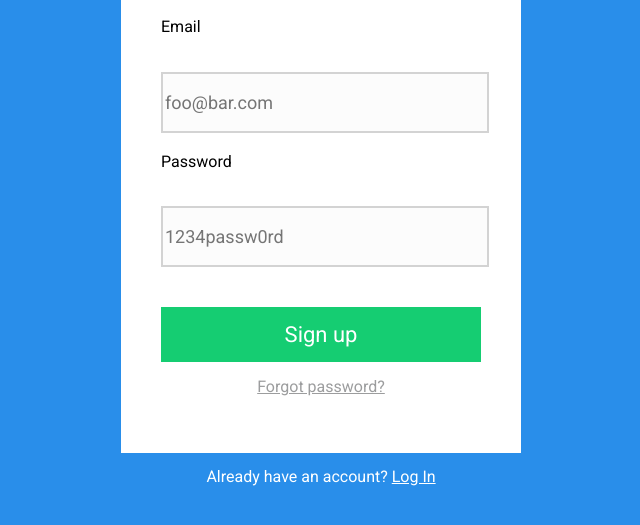
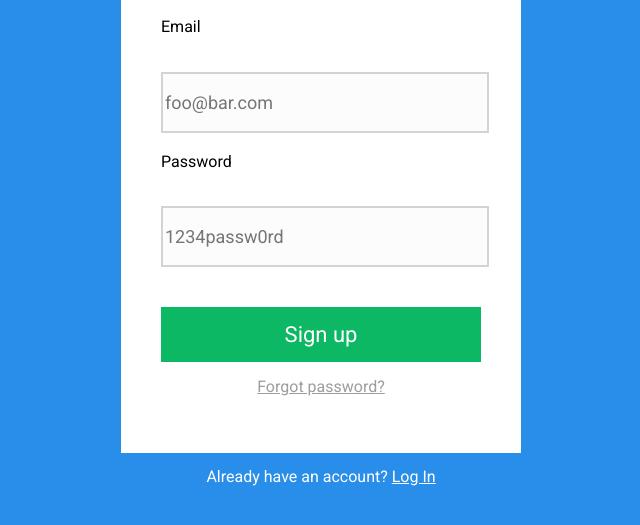
Before and after one commit to Artzyx/Input-challenge, a plain HTML site: page index.html in a window 1280 px wide. In both pictures the pointer is over the button "Sign up". Shown: the part 187-712 px from the top of the page, without its empty margins (319-959 px from the left). Drawn offline with nearby package versions, Linux system fonts and the light colour scheme.

Commit message:
signup edit

```diff
--- a/main.css
+++ b/main.css
@@ -74,3 +74,6 @@ p {
 p a {
   color: #9C9D9E;
 }
+button:hover[type="submit"] {
+  background-color: #0CB863;
+}
```
